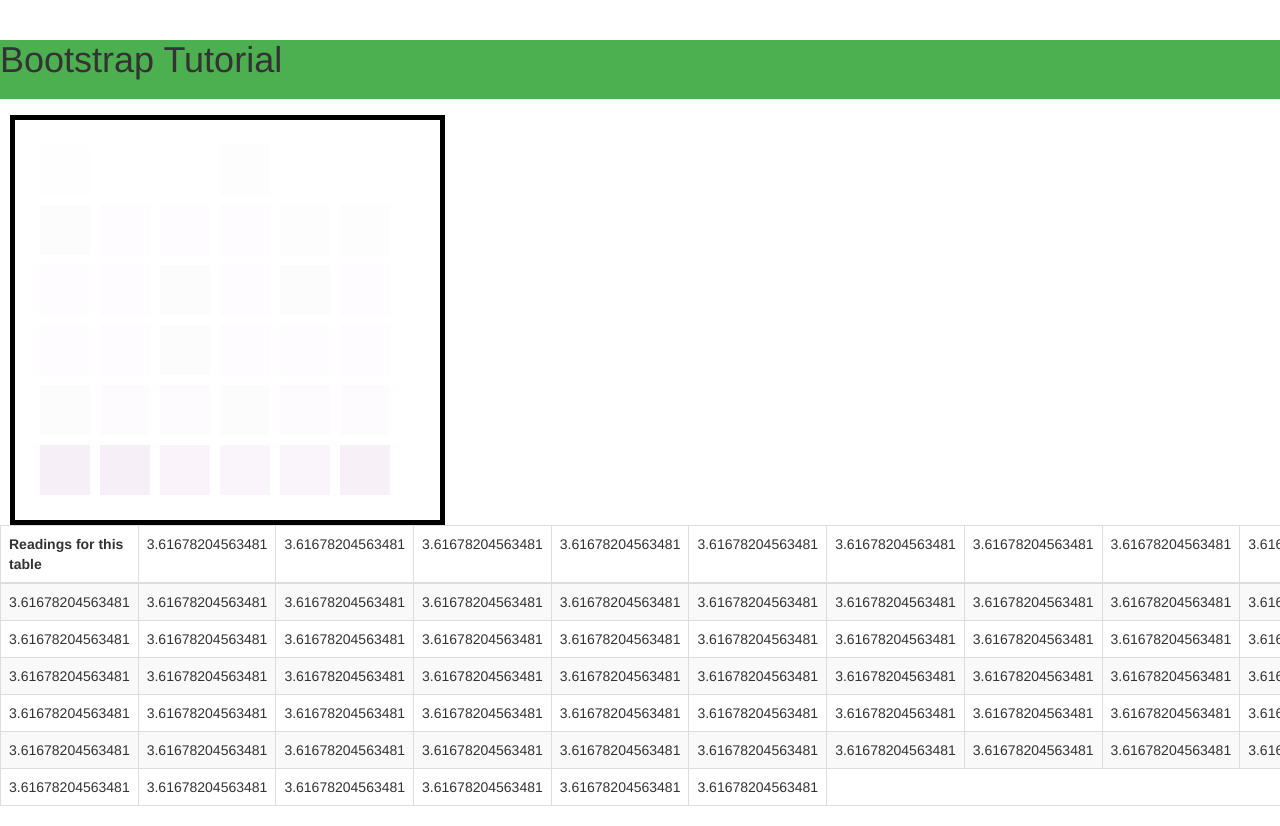
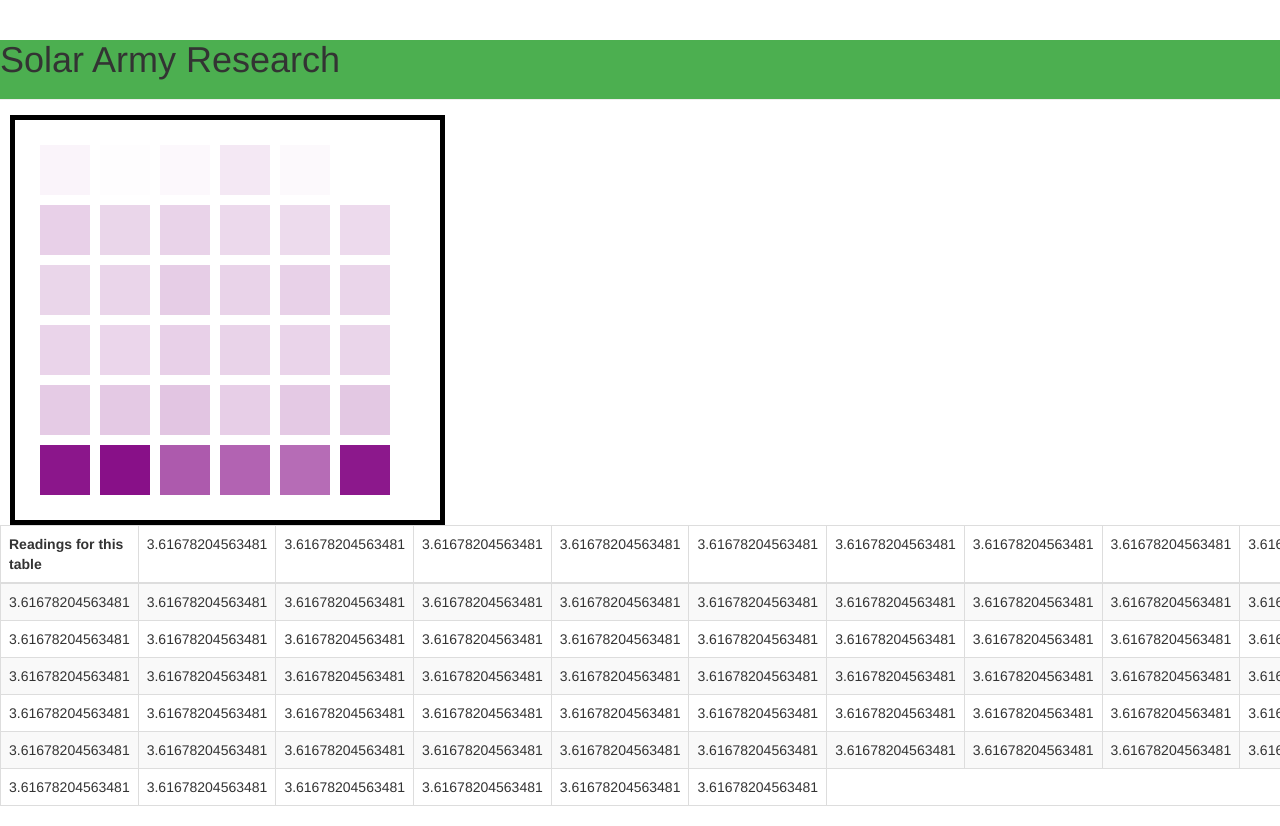
Before and after one commit to bwilfong3/solar-software, a plain HTML site: page Data Model Prototype/index.html in a window 1280 px wide. Shown: the top 826 px of the page. Drawn offline with nearby package versions, Linux system fonts and the light colour scheme.

Commit message:
Mild style edits

```diff
--- a/Data Model Prototype/index.html
+++ b/Data Model Prototype/index.html
@@ -25,7 +25,7 @@
 	<div class="container=fluid">
 
 	<div class="page-header">
-		<h1>Bootstrap Tutorial</h1>
+		<h1>Solar Army Research</h1>
 	</div>
 
 	<div class="col-lg-3 col-md-3 col-sm-6 col-xs-12" id="visualizationDiv"></div>
--- a/Data Model Prototype/visualization.js
+++ b/Data Model Prototype/visualization.js
@@ -47,8 +47,6 @@ for(var i = 0; i < 6; i++){
 
 		$("#energyReadings").find($('tr')).append($('<td>'));
 		$("#energyReadings").find($('td')).text(function(){return LOI1Data[i * 6 + j].reading;});
-
-		console.log("this happens" + LOI1Data[i * j].reading);
 	}
 }
 
@@ -60,7 +58,7 @@ for(var i = 0; i < 6; i++){
 						.attr("height",400);
 
 		var colorScale = d3.scaleLinear()
-								 .domain([0,60])
+								 .domain([0,4])
 								 .range(["white","purple"]);
 
 		var circles = canvas.selectAll("rect")
```
